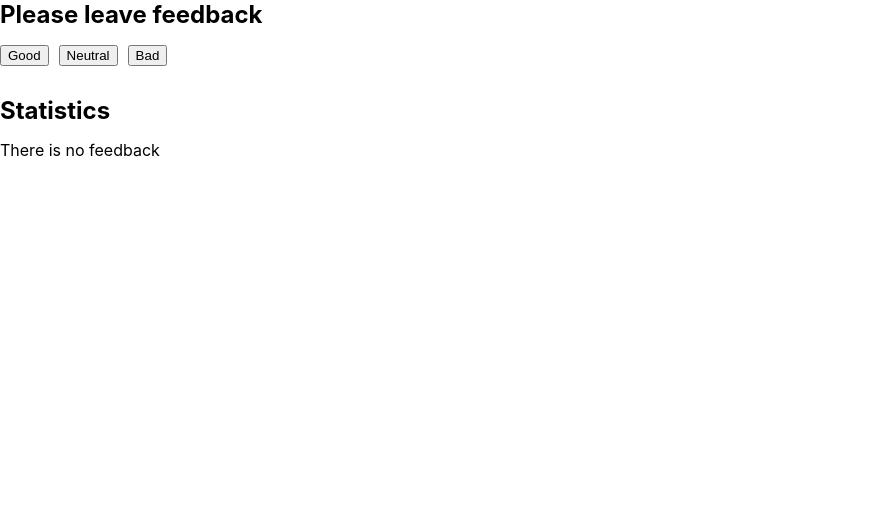
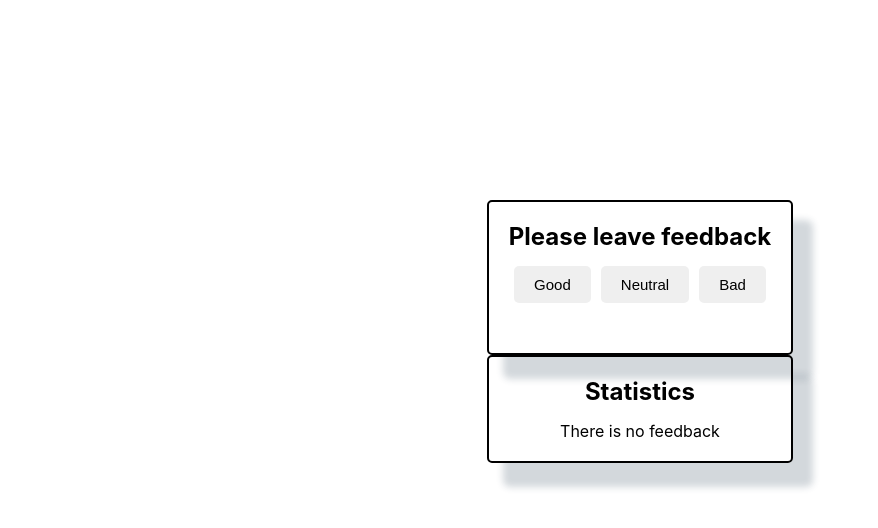
Before and after one commit to IgorVinnik85/goit-react-hw-02-feedback, a React (Create React App) app: page / in a window 1280 px wide. Shown: the top 528 px of the page, without its empty margins (0-878 px from the left). Built offline with nearby package versions, Linux system fonts and the light colour scheme.

Commit message:
update01

```diff
--- a/src/components/App.jsx
+++ b/src/components/App.jsx
@@ -15,7 +15,6 @@ export class App extends Component {
     const btnName = event.currentTarget.textContent.toLowerCase();
 
     this.setState(prevState => {
-      console.log(prevState);
       return {
         [btnName]: prevState[btnName] + 1,
       };
--- a/src/components/FeedbackOptions/FeedbackOptions.jsx
+++ b/src/components/FeedbackOptions/FeedbackOptions.jsx
@@ -7,17 +7,17 @@ export const FeedbackOptions = ({ addGoodFeedback }) => {
 
       <ul className={css.list}>
         <li>
-          <button type="button" onClick={addGoodFeedback}>
+          <button className={css.btn} type="button" onClick={addGoodFeedback}>
             Good
           </button>
         </li>
         <li>
-          <button type="button" onClick={addGoodFeedback}>
+          <button className={css.btn} type="button" onClick={addGoodFeedback}>
             Neutral
           </button>
         </li>
         <li>
-          <button type="button" onClick={addGoodFeedback}>
+          <button className={css.btn} type="button" onClick={addGoodFeedback}>
             Bad
           </button>
         </li>
--- a/src/components/FeedbackOptions/FeedbackOptions.module.css
+++ b/src/components/FeedbackOptions/FeedbackOptions.module.css
@@ -10,3 +10,10 @@
 .feedback {
     margin-bottom: 30px;
 }
+
+ .btn {
+  font-size: 15px;
+  padding: 10px 20px;
+  border-radius: 5px;
+  border: none;
+ }
--- a/src/components/Section/Section.jsx
+++ b/src/components/Section/Section.jsx
@@ -2,7 +2,7 @@ import css from './Section.module.css';
 
 export const Section = ({ title, children }) => {
   return (
-    <div>
+      <div className={ css.section}>
       <h2 className={css.title}>{title}</h2>
       {children}
     </div>
--- a/src/components/Section/Section.module.css
+++ b/src/components/Section/Section.module.css
@@ -1,3 +1,13 @@
+.section {
+    display: flex;
+    flex-direction: column;
+    align-items: center;
+  border: 2px solid black;
+  padding: 20px;
+  border-radius: 5px;
+  box-shadow: 18px 22px 7px 2px rgba(34, 60, 80, 0.2);
+}
+
 .title {
     margin-bottom: 15px;
 }
--- a/src/index.css
+++ b/src/index.css
@@ -7,6 +7,9 @@ body {
     sans-serif;
   -webkit-font-smoothing: antialiased;
   -moz-osx-font-smoothing: grayscale;
+  display: flex;
+  justify-content: center;
+margin-top: 25vh;
 }
 
 code {
```
